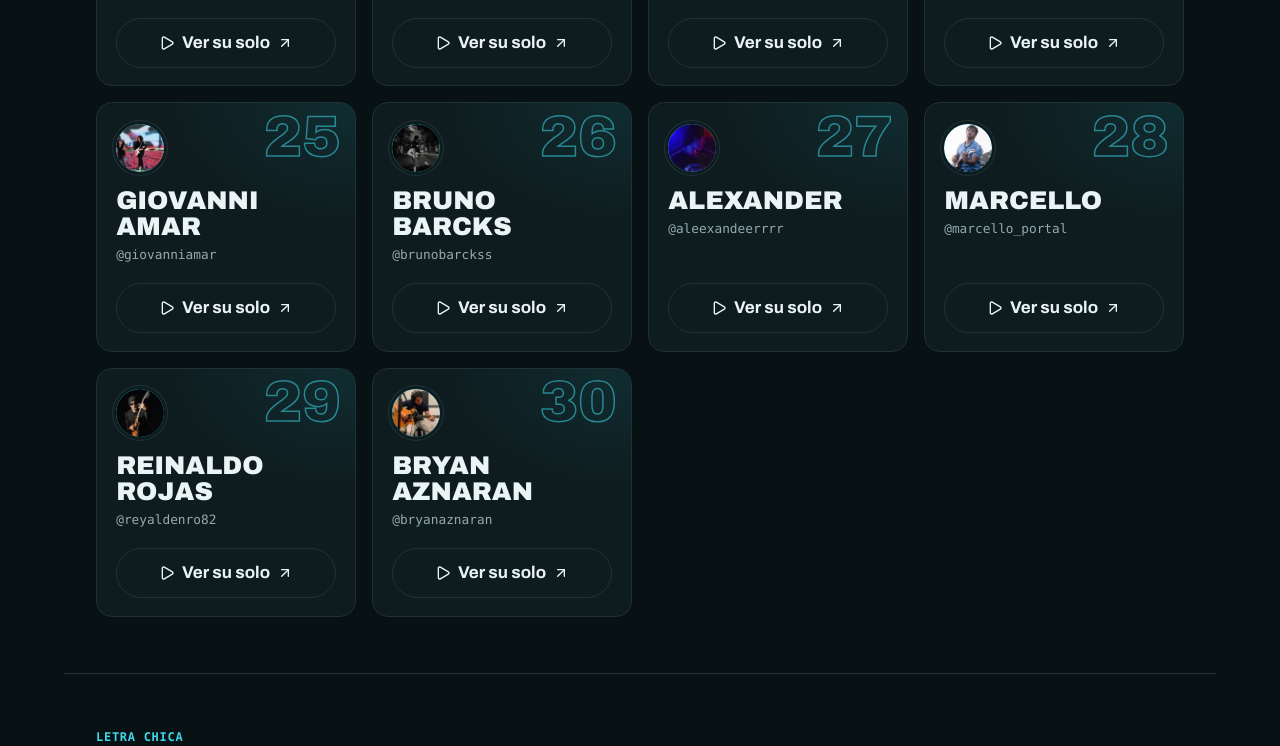
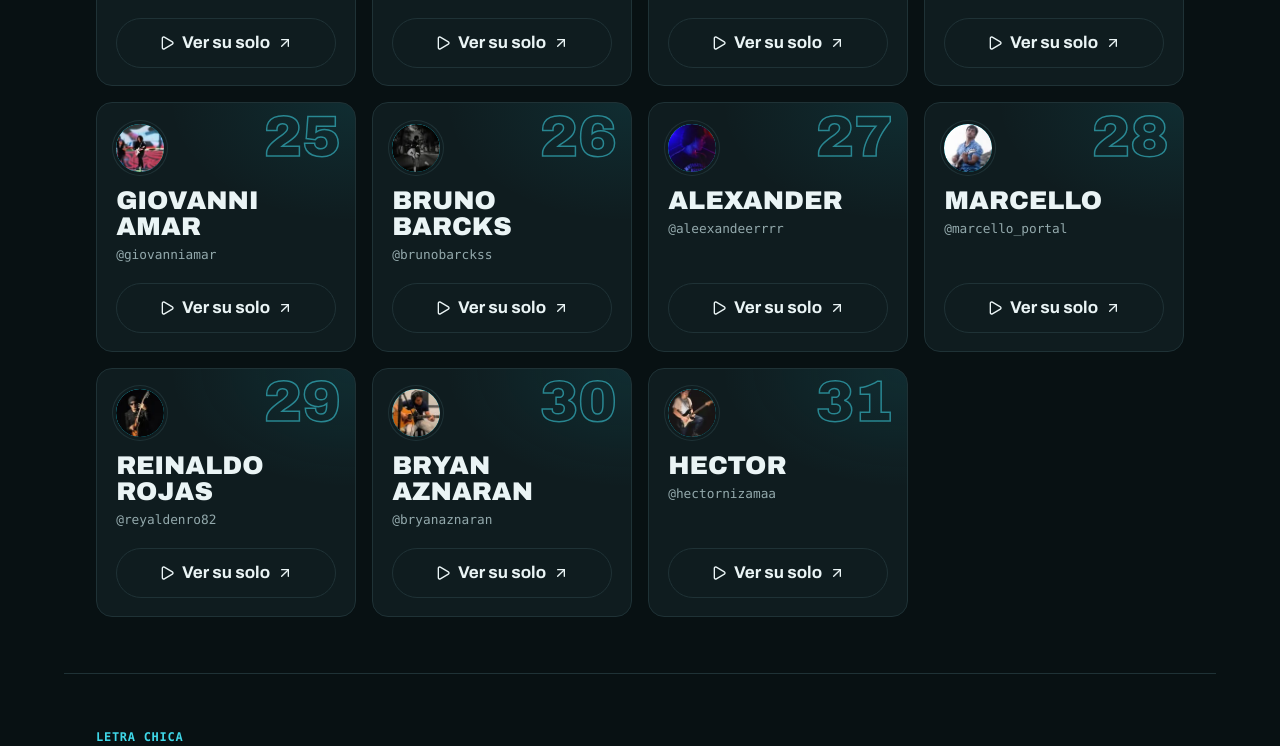
Before and after one commit to erp-project-dev/pg-tournament, a React (Vite) app: page / in a window 1280 px wide. Shown: the part 4680-5426 px from the top of the page. Built offline with nearby package versions, Linux system fonts and the light colour scheme; a web font is replaced by a local one.

Commit message:
feat: agregar participantes (1 nuevo)
Co-Authored-By: Claude Opus 5.5 <noreply@anthropic.com>

```diff
--- a/src/Landing.tsx
+++ b/src/Landing.tsx
@@ -121,6 +121,7 @@ const PARTICIPANTS = [
   { user: "marcello_portal", name: "Marcello", reel: "https://www.instagram.com/reels/DevpQqRTYmD/" },
   { user: "reyaldenro82", name: "Reinaldo Rojas", reel: "https://www.instagram.com/reel/Dex4wmMxkyS/" },
   { user: "bryanaznaran", name: "Bryan Aznaran", reel: "https://www.instagram.com/p/De04lagNM5L/" },
+  { user: "hectornizamaa", name: "Hector", reel: "https://www.instagram.com/p/De3O3YItZBr/" },
 ];
 
 const TERMS = [
```
Also changed, not shown: public/participants/hectornizamaa.webp (added).
